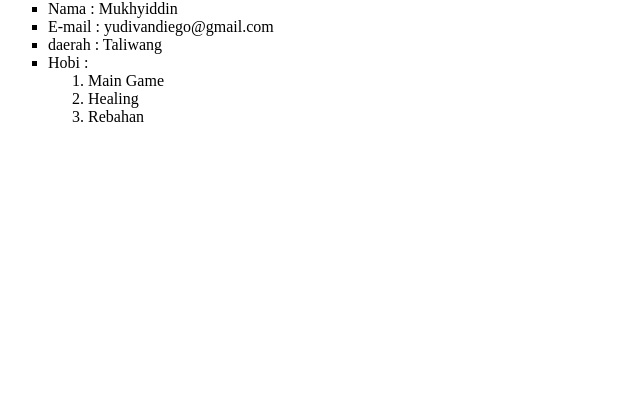
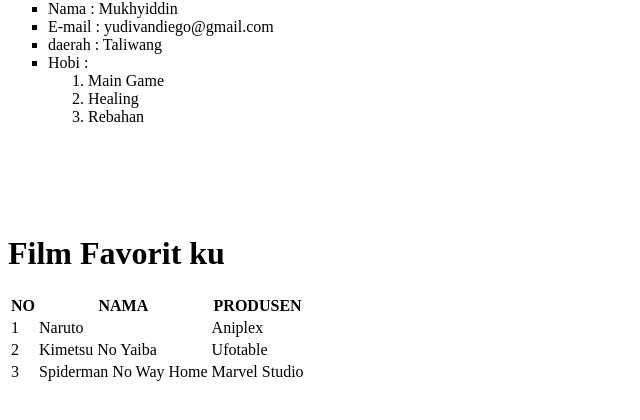
Before and after one commit to mukhyiddin/HTML-revisi, a plain HTML site: page index.html in a window 1280 px wide. Shown: the part 486-906 px from the top of the page, without its empty margins (0-640 px from the left). Before the commit the page ends 800 px from the top, so only its background shows below. Drawn offline with Linux system fonts and the light colour scheme.

Commit message:
Film Favorit
Membuat List film favorit

```diff
--- a/index.html
+++ b/index.html
@@ -36,6 +36,35 @@
 
 <br>
 <br>
+<br>
+<br>
+
+	<h1 id="film-favoritku"> Film Favorit ku </h1>
+	<table>
+		<tr>
+			<th>NO</th>
+			<th>NAMA</th>
+			<th>PRODUSEN</th>
+		</tr>
+		<tr>
+			<td>1</td>
+			<td>Naruto</td>
+			<td>Aniplex</td>
+		</tr>
+		<tr>
+			<td>2</td>
+			<td>Kimetsu No Yaiba</td>
+			<td>Ufotable</td>
+		</tr>
+		<tr>
+			<td>3</td>
+			<td>Spiderman No Way Home</td>
+			<td>Marvel Studio</td>
+		</tr>
+	</table>
+
+<br>
+<br>
 
 </body>
 </html>
```
